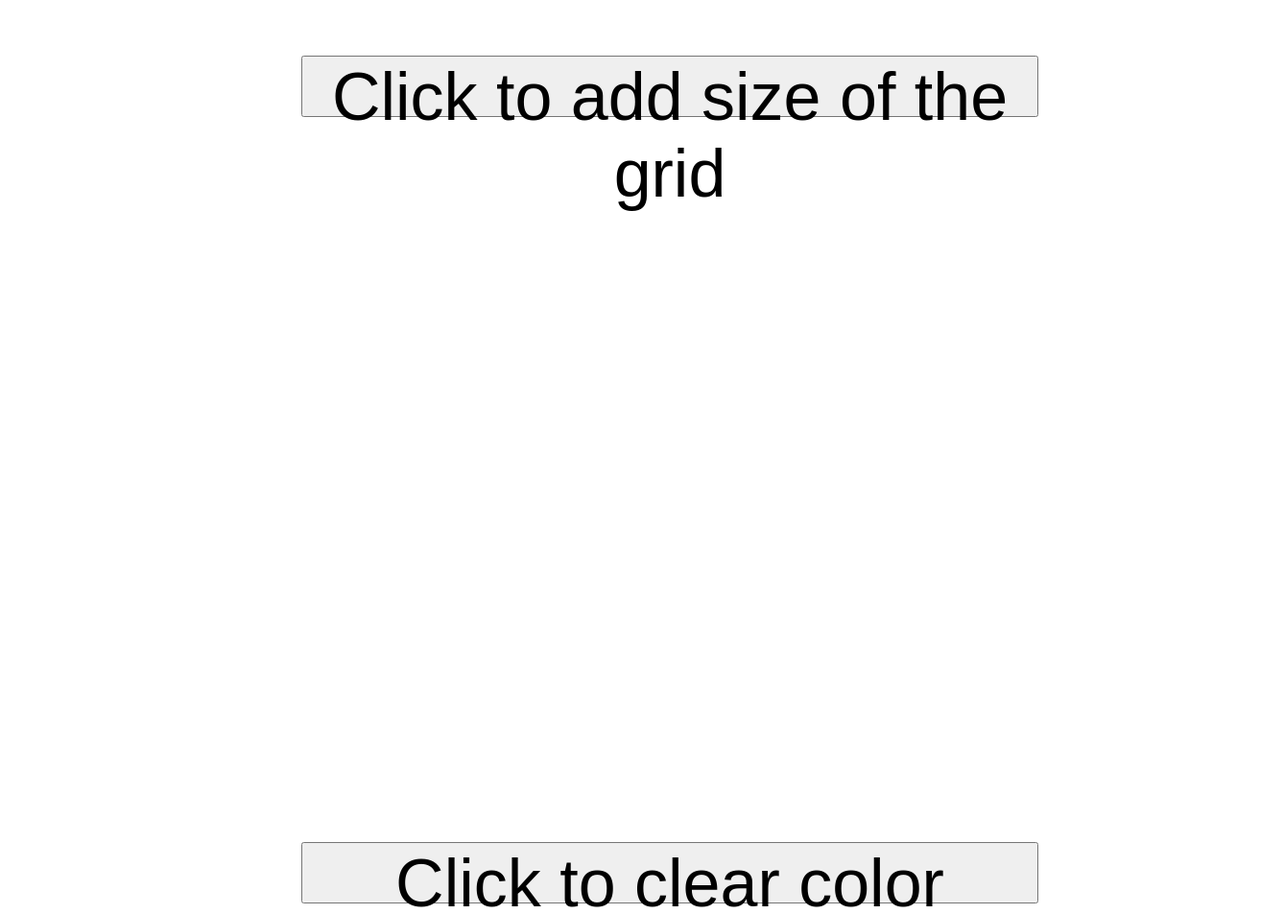
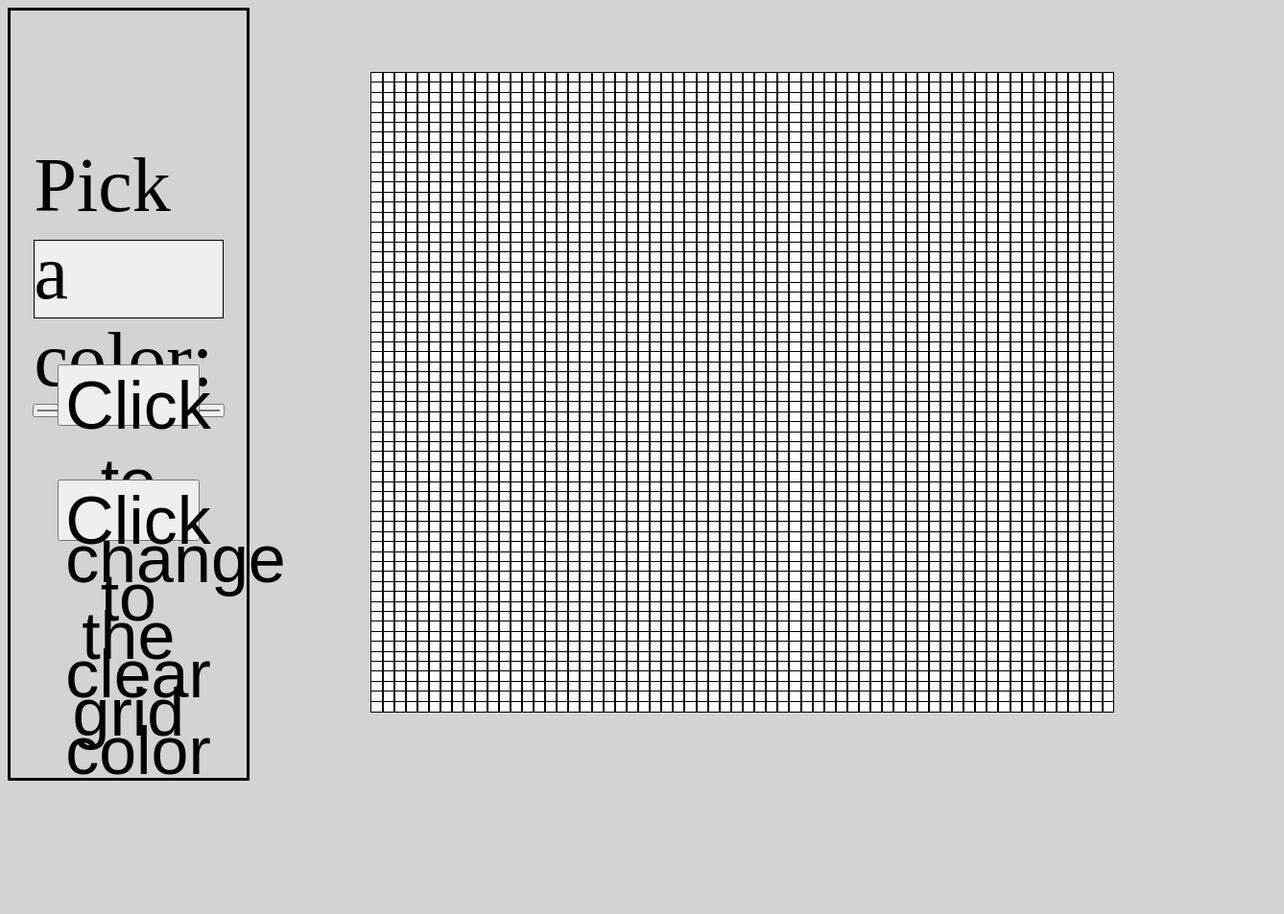
Before and after one commit to tajciglar/Etch-A-Sketch, a plain HTML site: page index.html in a window 1280 px wide. Shown: the whole page at 96% size, 1338 px wide, since content can reach past the window. After the commit the page ends 823 px from the top, so only its background shows below. Drawn offline with Linux system fonts and the light colour scheme.

Commit message:
add color picker and random colors when hovering over color

```diff
--- a/index.html
+++ b/index.html
@@ -11,12 +11,23 @@
         <script src="script.js" defer></script>
     </head>
     <body>
-        <div id="header">
-            <button onclick="changeGrid()">Click to add size of the grid</button>
+        <div id="side-bar">
+            <div id="pick-color">
+                <label for="color-picker">Pick a color:</label>
+                <input type="color" id="color-picker" name="color-picker">
+            </div>
+            <div id="change-grid">
+                <button onclick="changeGrid()">Click to change the grid</button>
+            </div>
+            <div id="change-color">
+                <button onclick="clearColor()">Click to clear color</button>
+            </div>
         </div>
-        <div id="container"></div>
-        <div id="footer">
-            <button onclick="clearColor()">Click to clear color</button>
+        <div id="main">
+
+            <div id="container"></div>
+
         </div>
+
     </body>
 </html>
--- a/script.js
+++ b/script.js
@@ -2,6 +2,7 @@ function changeGrid(){
 
     let grid = prompt("Insert a number for the  new grid (e.g.: 10 = 10x10, max is 100)");
 
+    // check if a grid is an number and if its lower than 100
     while(isNaN(grid)) {
         grid = prompt("Please enter an number");
     }
@@ -9,13 +10,16 @@ function changeGrid(){
         grid = prompt("Please enter an number that is less than 100");
     }
 
+
+    // removes previos grid
     const container = document.querySelector("#container");
     const row = document.querySelectorAll(".row");
     row.forEach(row =>{
         row.remove()
         });
 
-    container.style.cssText =  "display: grid; width: 80%; height:80%;";
+    // creates a grid
+    container.style.cssText =  "display: grid;";
     for (let i = 0; i < grid; i++){
         const row = document.createElement('div')
         row.classList.add('row');
@@ -24,26 +28,73 @@ function changeGrid(){
         for (let y = 0; y < grid; y++){
             const box = document.createElement('div');
             box.classList.add('box');
-            box.style.cssText = "border: 1px solid black; width: 100%; height: 100%";
+            box.style.cssText = "border: 1px solid black; width: 100%; height: 100%; background-color: white";
             row.appendChild(box);
         }
     }
+    // calls function for hover
+    addHover();
 
-    addHover();
 }
 
 function addHover () {
     const box = document.querySelectorAll(".box");
-    box.forEach(box => {
-        box.addEventListener('mousemove', () => {
-            box.style.backgroundColor="red";
+    const coloredBoxes = {};
+    const colorPicker = document.getElementById("color-picker");
+    let selectedColor = colorPicker.value;
+
+    colorPicker.addEventListener("input", (event) =>{
+        selectedColor = event.target.value;
+    });
+
+    box.forEach((box, index) => {
+        // color based on the selector
+        box.addEventListener('mouseenter', () => {
+
+            if (coloredBoxes[index]) {
+                // Generate a random RGB color
+                const red = Math.floor(Math.random() * 256);
+                const green = Math.floor(Math.random() * 256);
+                const blue = Math.floor(Math.random() * 256);
+                const color = `rgb(${red}, ${green}, ${blue})`;
+
+                // Set the box color to the random color
+                box.style.backgroundColor = color;
+              } else {
+                // Set the box color to the color that the user picked
+                box.style.backgroundColor = selectedColor;
+                coloredBoxes[index] = true;
+              }
         });
+
+
     });
 }
 
+// clears color from the grid
 function clearColor(){
     const box = document.querySelectorAll(".box");
+
     box.forEach(box => {
-            box.style.backgroundColor="white";
-        });
+        box.style.backgroundColor="white";
+    });
 }
+
+//creates a grid
+const DEFAULT = 64;
+const container = document.querySelector("#container");
+container.style.cssText =  "display: grid; ";
+    for (let i = 0; i < DEFAULT; i++){
+        const row = document.createElement('div')
+        row.classList.add('row');
+        row.style.cssText = "display: flex; flex: 1";
+        container.appendChild(row);
+        for (let y = 0; y < DEFAULT; y++){
+            const box = document.createElement('div');
+            box.classList.add('box');
+            box.style.cssText = "border: 1px solid black; width: 100%; height: 100%; background-color: white";
+            row.appendChild(box);
+        }
+    }
+    //calls a function
+    addHover();
--- a/style.css
+++ b/style.css
@@ -2,22 +2,54 @@ html,
 body {
     height: 100%;
     width: 100%;
+    background-color: lightgray;
+}
+body{
+    display: flex;
+}
+#main{
+    width: 80%;
+    margin: 30px;
+    display: flex;
+    justify-content: center;
+    align-items: center;
 }
 
 #container{
-    margin: auto;
-    height: 80%;
+    height: 90%;
     width: 80%;
 }
 
+#side-bar{
+    height: 100%;
+    border: 3px solid black;
+    display: flex;
+    flex-direction: column;
+    align-items: center;
+    justify-content: center;
+    width: 20%;
+    gap: 40px;
+}
 
-#header, #footer{
-    margin: 50px;
+#change-grid, #change-color, #pick-color{
     width: 100%;
     height: 10%;
     display: flex;
     justify-content: center;
     align-items: center;
+}
+#pick-color{
+    display: flex;
+    flex-direction: column;
+    width: 80%;
+    font-size: 80px;
+    border: 1px black solid;
+    background-color: buttonface;
+}
+
+#color-picker{
+    width: 200px;
+    height: 100px;
 }
 
 button{
```
